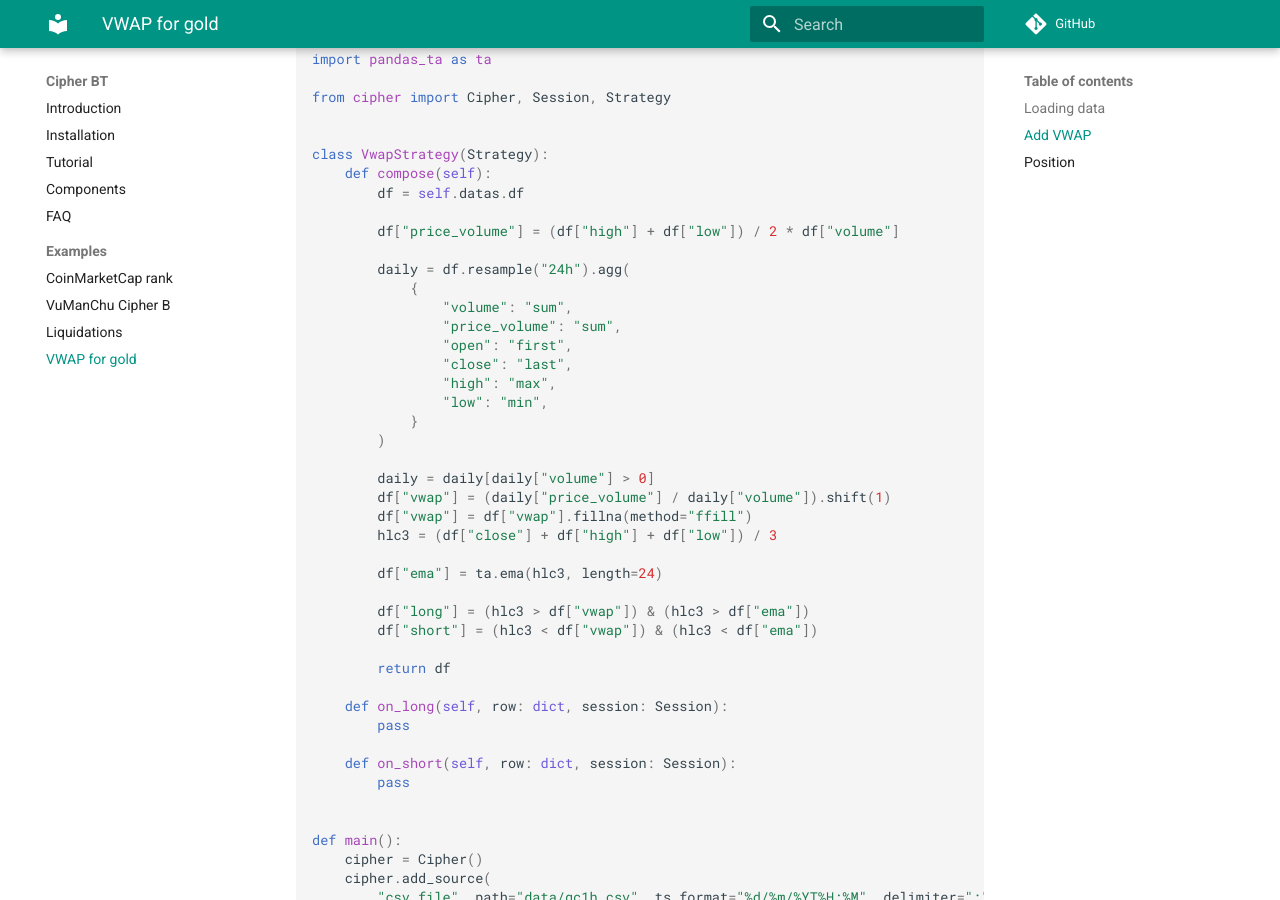
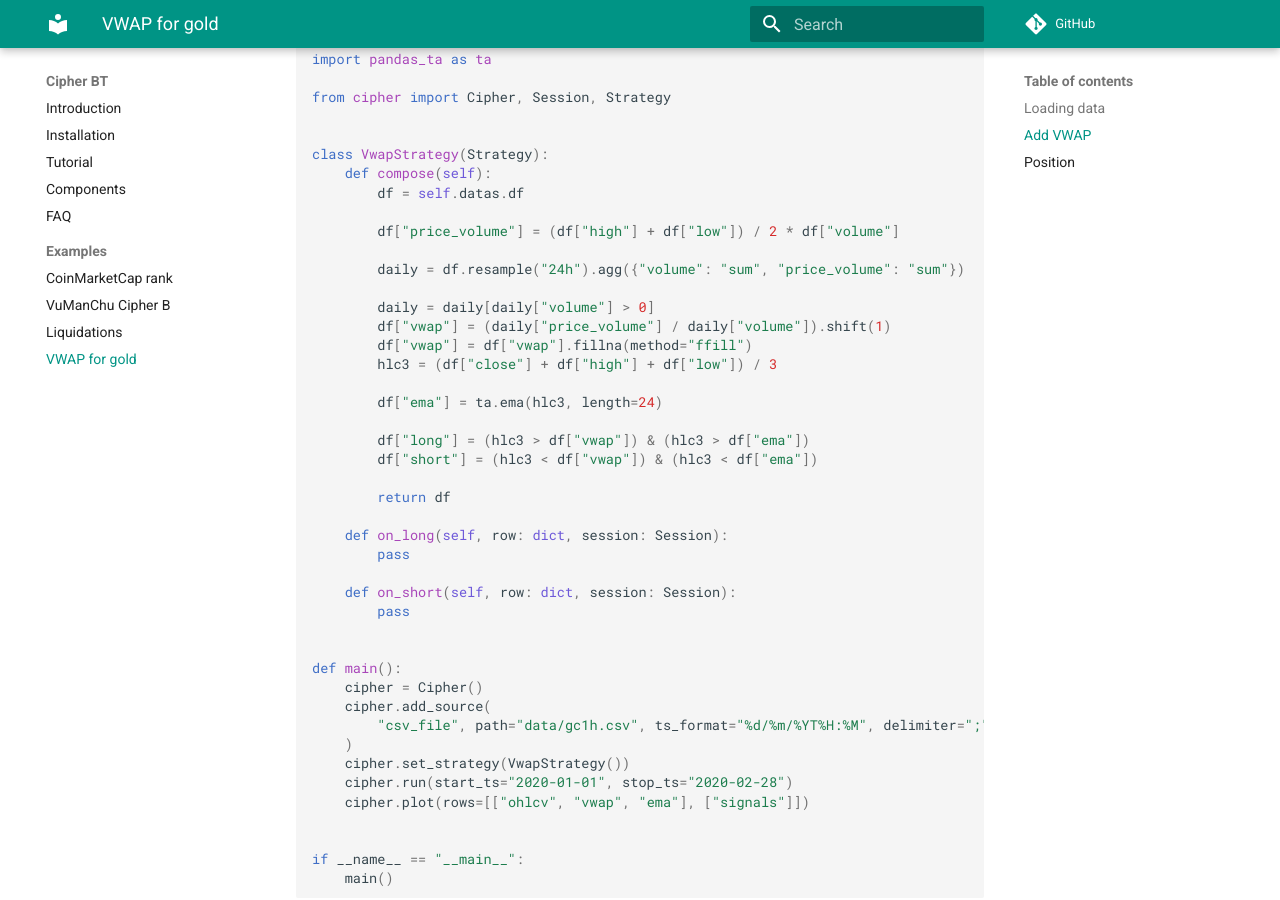
Before and after one commit to nanvel/cipher-bt, an MkDocs documentation site: the page built from docs/examples/vwap_gold.md, in a window 1280 px wide and 900 px high, scrolled down 730 px. Built offline with MkDocs 1.6.1 and Material for MkDocs 9.7.7, drawn with Linux system fonts in a browser that asks for light colours; comment, search, counter and statistics services are not loaded; some of the changed text lies outside the part shown.

Commit message:
Docs fixes

```diff
--- a/docs/examples/vwap_gold.md
+++ b/docs/examples/vwap_gold.md
@@ -40,16 +40,7 @@ class VwapStrategy(Strategy):
 
         df["price_volume"] = (df["high"] + df["low"]) / 2 * df["volume"]
 
-        daily = df.resample("24h").agg(
-            {
-                "volume": "sum",
-                "price_volume": "sum",
-                "open": "first",
-                "close": "last",
-                "high": "max",
-                "low": "min",
-            }
-        )
+        daily = df.resample("24h").agg({"volume": "sum", "price_volume": "sum"})
 
         daily = daily[daily["volume"] > 0]
         df["vwap"] = (daily["price_volume"] / daily["volume"]).shift(1)
@@ -102,16 +93,7 @@ class VwapStrategy(Strategy):
 
         df["price_volume"] = (df["high"] + df["low"]) / 2 * df["volume"]
 
-        daily = df.resample("24h").agg(
-            {
-                "volume": "sum",
-                "price_volume": "sum",
-                "open": "first",
-                "close": "last",
-                "high": "max",
-                "low": "min",
-            }
-        )
+        daily = df.resample("24h").agg({"volume": "sum", "price_volume": "sum"})
 
         daily = daily[daily["volume"] > 0]
         df["vwap"] = (daily["price_volume"] / daily["volume"]).shift(1)
```
Also changed, not shown: docs/components.md (+0 -1 lines).
